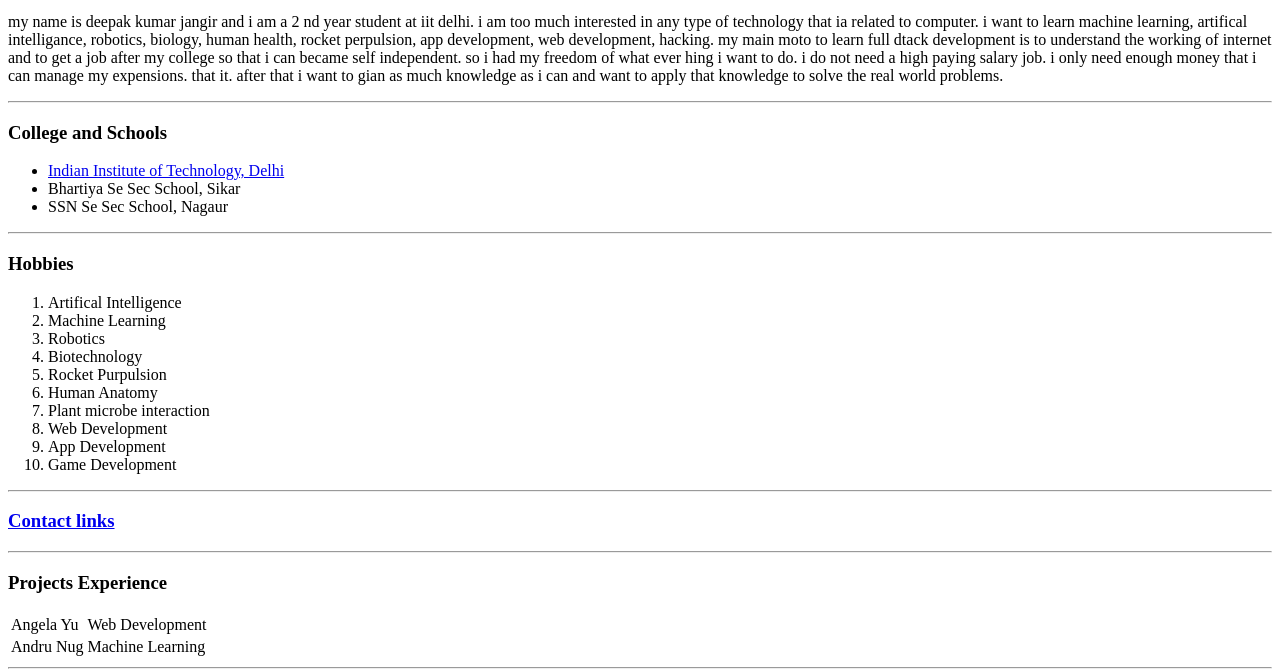
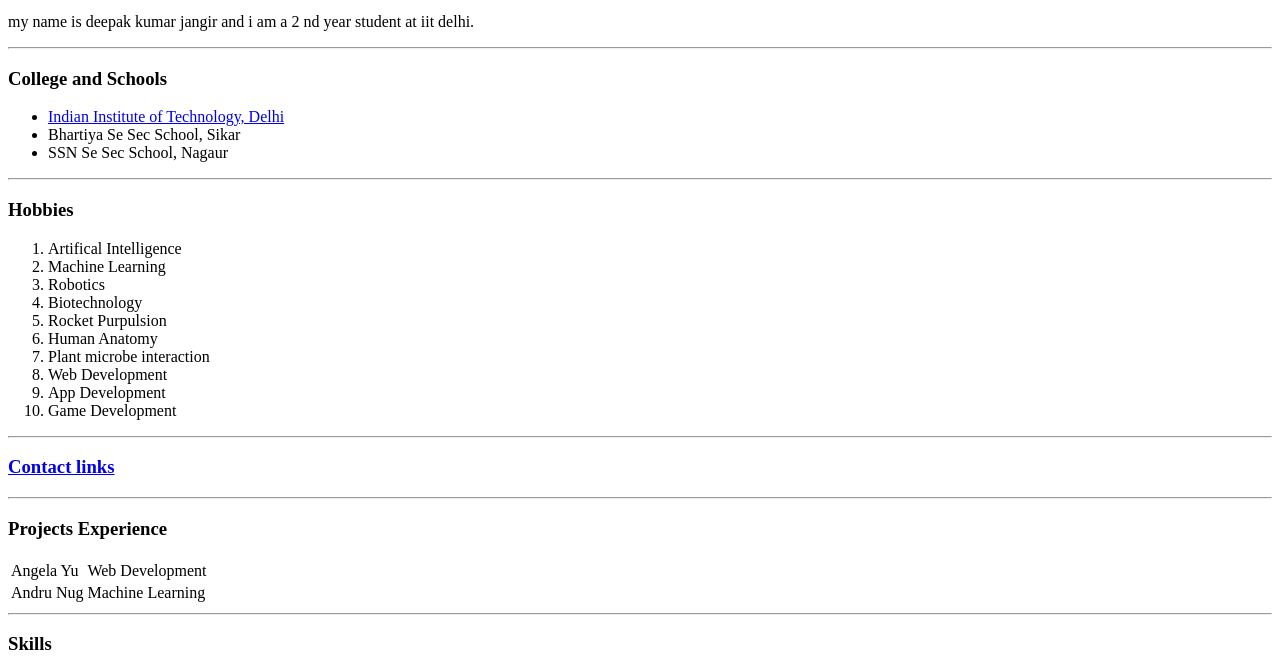
Before and after one commit to deepakjangir94/CV, a plain HTML site: page index.html in a window 1280 px wide. Shown: the part 131-802 px from the top of the page. Drawn offline with Linux system fonts and the light colour scheme.

Commit message:
Update index.html

```diff
--- a/index.html
+++ b/index.html
@@ -17,13 +17,7 @@
 
 
   <p>
-    my name is deepak kumar jangir and i am a 2 nd year student at iit delhi. i am too much interested in any type of
-    technology that ia related to computer. i want to learn machine learning, artifical intelligance, robotics, biology,
-    human health, rocket perpulsion, app development, web development, hacking. my main moto to learn full dtack development
-    is to understand the working of internet and to get a job after my college so that i can became self independent. so i had
-    my freedom of what ever hing i want to do. i do not need a high paying salary job. i only need enough money that i can
-    manage my expensions. that it. after that i want to gian as much knowledge as i can and want to apply that knowledge to
-    solve the real world problems.
+    my name is deepak kumar jangir and i am a 2 nd year student at iit delhi.
   </p>
   <hr>
   <h3>College and Schools</h3>
```
